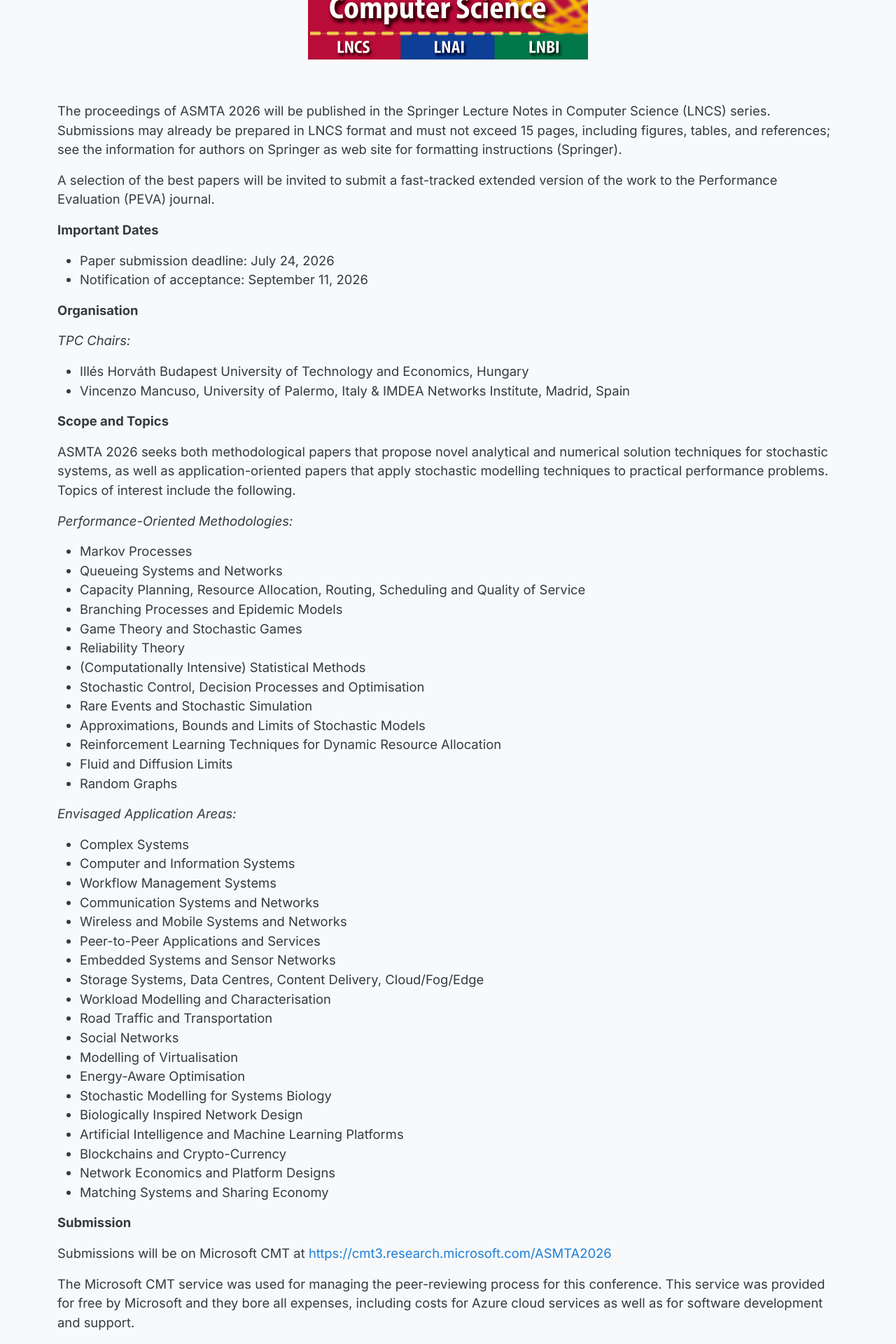
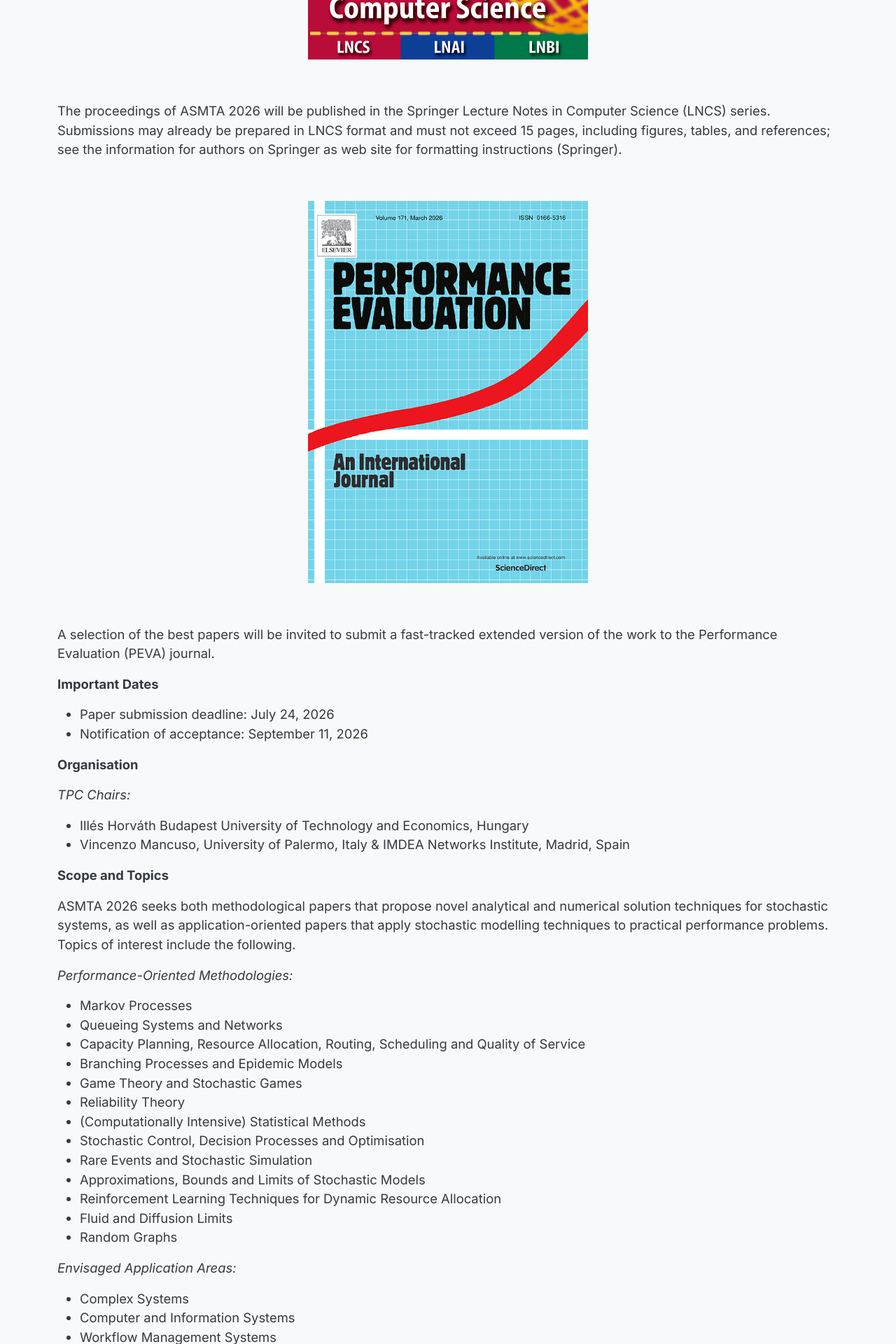
Before and after one commit to asmta/asmta.github.io, a Jekyll site: the page built from call.md, in a window 1280 px wide. Shown: the part 689-2609 px from the top of the page at 70% size. Built offline with Jekyll 4.4.1, drawn with Linux system fonts in a browser that asks for light colours.

Commit message:
Update call.md

```diff
--- a/call.md
+++ b/call.md
@@ -23,6 +23,14 @@ The website for ASMTA 2026 will be at [https://asmta.github.io](https://asmta.gi
 
 
 The proceedings of ASMTA 2026 will be published in the Springer Lecture Notes in Computer Science (LNCS) series. Submissions may already be prepared in LNCS format and must not exceed 15 pages, including figures, tables, and references; see the information for authors on Springer as web site for formatting instructions (Springer).
+
+<br>
+
+<p align="center">
+  <img src="assets/img/PEVA.jpg" alt="PEVA logo" width="400">
+</p>
+
+<br>
 
 A selection of the best papers will be invited to submit a fast-tracked extended version of the work to the Performance Evaluation (PEVA) journal.
 
```
